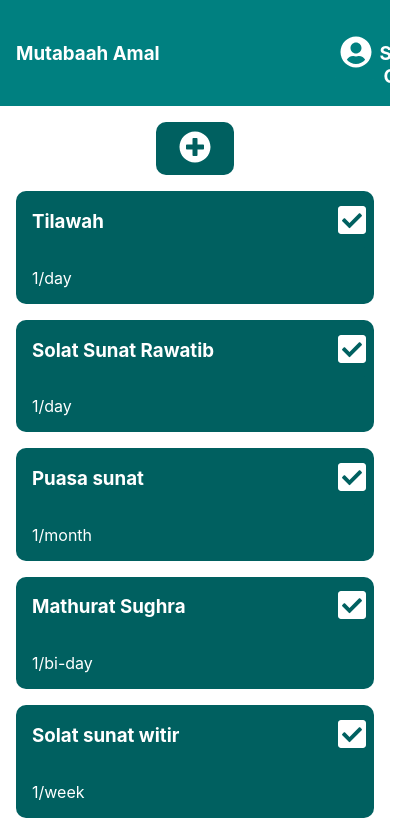
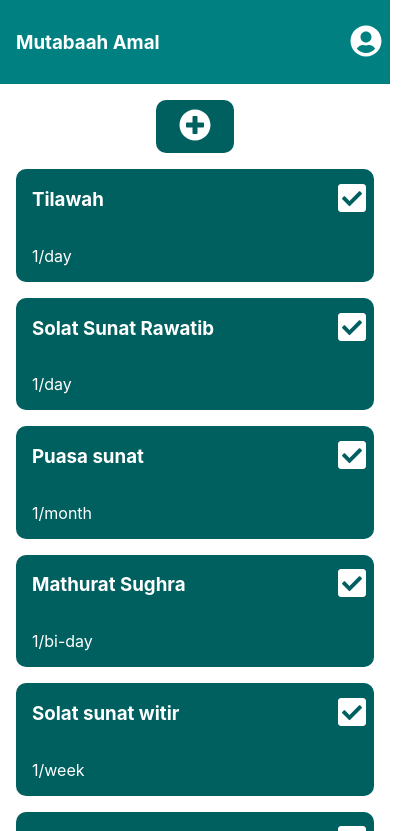
Before and after one commit to irfanzainudin/mutabaah-amal, a React (Create React App) app: page /#/ in a window 390 px wide. Shown: the top 831 px of the page, 420 px wide, since content can reach past the window. Built offline with nearby package versions, Linux system fonts and the light colour scheme; no server answers; sample sign-in values are in the browser's storage; the HTML template or start-up script is replaced by a standard one.

Commit message:
move signout btn to profile page

```diff
--- a/src/App.css
+++ b/src/App.css
@@ -137,6 +137,32 @@ ul {
     padding: .3rem 1rem;
     border: solid 2px white;
   }
+
+  .user-actions-container {
+    width: 40vw;
+
+    display: flex;
+    flex-direction: row;
+    align-items: center;
+    justify-content: space-between;
+  }
+
+  .user-icon {
+    font-size: 2rem;
+    cursor: pointer;
+    border: none;
+    color: #ffffff;
+    background-color: #008080;
+    padding: 0.5rem;
+  }
+
+  #sign-out-btn {
+    cursor: pointer;
+  }
+
+  #sign-out-btn:hover {
+    color: greenyellow;
+  }
 }
 
 
--- a/src/App.js
+++ b/src/App.js
@@ -40,14 +40,11 @@ function App() {
     firebase.auth().onAuthStateChanged((user) => {
       if (user) {
         setIsUserSignedIn(
-          <div className="user-actions-container">
-            <Link to="/profile">
-              <button className="user-icon">
-                <FontAwesomeIcon icon={faUserCircle} />
-              </button>
-            </Link>
-            <h3 id="sign-out-btn" onClick={() => userSignout()}><FontAwesomeIcon icon={faSignOutAlt} /> Sign Out</h3>
-          </div>
+          <Link to="/profile">
+            <button className="user-icon">
+              <FontAwesomeIcon icon={faUserCircle} />
+            </button>
+          </Link>
         );
       } else {
         setIsUserSignedIn(<Link to="/login"><h3 id="login-btn"><FontAwesomeIcon icon={faSignInAlt}/> Login</h3></Link>);
--- a/src/pages/Profile.js
+++ b/src/pages/Profile.js
@@ -4,6 +4,7 @@ function Profile() {
   return (
     <div className="container">
       <h1>Profile</h1>
+      {/* <h3 id="sign-out-btn" onClick={() => userSignout()}><FontAwesomeIcon icon={faSignOutAlt} /> Sign Out</h3> */}
     </div>
   )
 }
```
